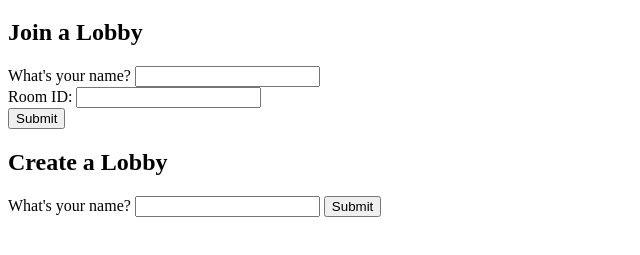
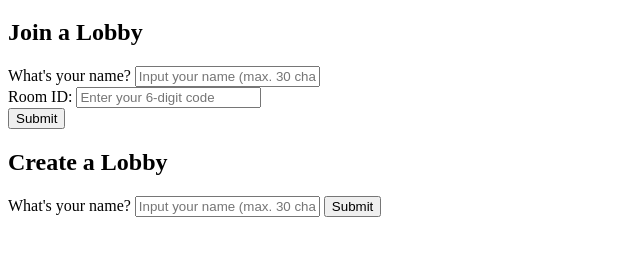
Before and after one commit to afalkengren/word-wolf-deno, a website: page htmlsrc/index.html in a window 1280 px wide. Shown: the part 61-316 px from the top of the page, without its empty margins (0-640 px from the left). Drawn offline with Linux system fonts and the light colour scheme.

Commit message:
updated client html

```diff
--- a/htmlsrc/client_main.ts
+++ b/htmlsrc/client_main.ts
@@ -1,12 +1,6 @@
 
 let ws: WebSocket;
 
-// function messageDom(msg) {
-//   const div = document.createElement("li");
-//   div.className = "message";
-//   div.innerText = msg;
-//   return div;
-// }
 // const timeline = document.getElementById("timeline");
 // const sendButton = document.getElementById("sendButton");
 // sendButton.onclick = send;
--- a/htmlsrc/index.html
+++ b/htmlsrc/index.html
@@ -9,15 +9,15 @@
         <h2>Join a Lobby</h2>
         <form action="/join" method="POST">
             <label for="name">What's your name?</label>
-            <input type="text" id="name" value=""> <br>
+            <input type="text" id="name" required=true maxlength="30" placeholder="Input your name (max. 30 characters)"> <br>
             <label for="roomid">Room ID:</label>
-            <input type="text" id="roomid" value=""> <br>
+            <input type="text" id="roomid" required=true pattern="[0-9]{6}" placeholder="Enter your 6-digit code"> <br>
             <input type="submit" value="Submit">
         </form>
         <h2>Create a Lobby</h2>
         <form action="/create" method="POST">
             <label for="name">What's your name?</label>
-            <input type="text" id="name" value="">
+            <input type="text" id="name" required=true maxlength="30" placeholder="Input your name (max. 30 characters)">
             <input type="submit" value="Submit">
         </form>
     </body>
```
